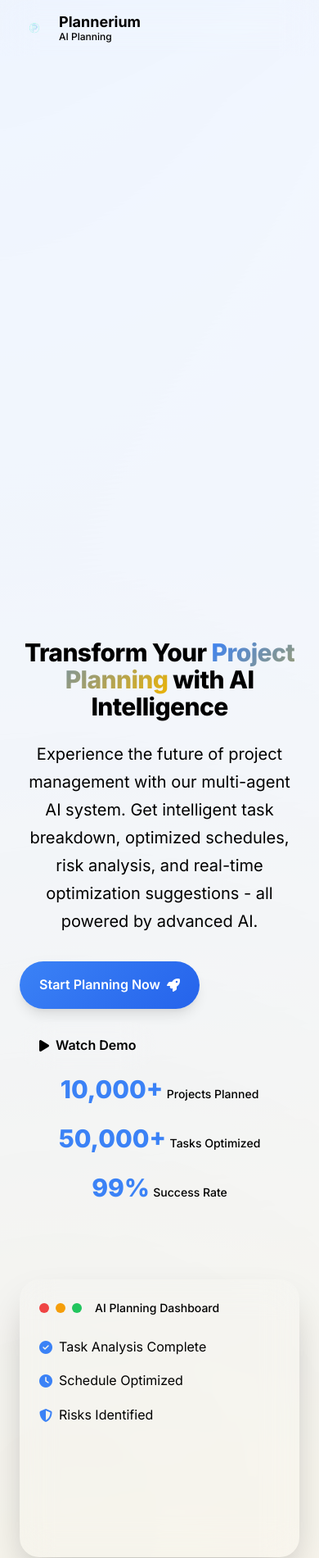
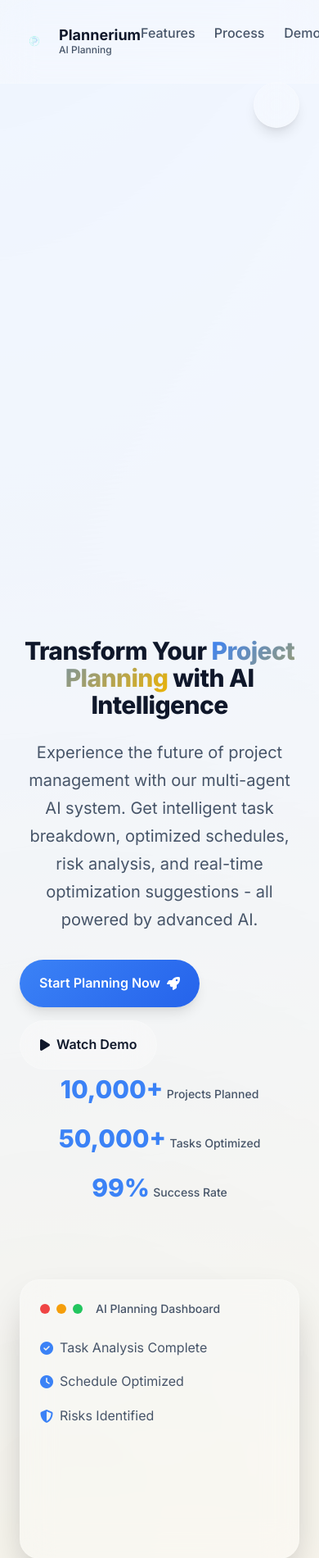
Before and after one commit to Anir6800/Plannerium, a Flask app: page / in a window 390 px wide. Shown: the top 1901 px of the page at 82% size. Run offline with Flask 3, Linux system fonts and the light colour scheme.

Commit message:
feat(ui): implement dark/light theme toggle system and simplify homepage design
- Add comprehensive theme management with localStorage persistence
- Implement theme toggle button with smooth transitions
- Remove navigation toggle and floating elements for cleaner UX
- Simplify footer design and remove PDF download functionality
- Update CTA text and remove sample PDF download option
- Add gradient theme variables for enhanced visual consistency

The changes introduce a modern theme switching capability while streamlining the homepage by removing complex elements like floating animations, mobile nav toggle, and unnecessary features like PDF downloads.

```diff
--- a/static/homepage.css
+++ b/static/homepage.css
@@ -90,6 +90,13 @@
     --shadow-2xl: 0 25px 50px -12px rgba(0, 0, 0, 0.25);
 }
 
+/* Enhanced Theme System */
+:root {
+    --gradient-primary: linear-gradient(135deg, var(--primary-500), var(--primary-600));
+    --gradient-secondary: linear-gradient(135deg, var(--secondary-600), var(--secondary-700));
+    --gradient-accent: linear-gradient(135deg, var(--accent-500), var(--accent-600));
+}
+
 /* Dark Theme */
 [data-theme="dark"] {
     --bg-primary: #0f172a;
@@ -116,6 +126,68 @@
     --border-secondary: #cbd5e1;
     --glass-bg: var(--glass-bg-light);
     --glass-border: var(--glass-border-light);
+    --gradient-primary: linear-gradient(135deg, #3b82f6, #2563eb);
+    --gradient-secondary: linear-gradient(135deg, #475569, #334155);
+    --gradient-accent: linear-gradient(135deg, #eab308, #ca8a04);
+}
+
+/* Theme Toggle Button */
+.theme-toggle {
+    position: fixed;
+    top: 100px;
+    right: 24px;
+    z-index: 1001;
+    width: 56px;
+    height: 56px;
+    border-radius: 50%;
+    background: var(--glass-bg);
+    backdrop-filter: var(--glass-blur);
+    -webkit-backdrop-filter: var(--glass-blur);
+    border: 1px solid var(--glass-border);
+    color: var(--text-primary);
+    cursor: pointer;
+    display: flex;
+    align-items: center;
+    justify-content: center;
+    font-size: 18px;
+    transition: var(--transition-normal);
+    box-shadow: var(--shadow-lg);
+    overflow: hidden;
+}
+
+.theme-toggle:hover {
+    transform: translateY(-2px);
+    box-shadow: var(--shadow-xl);
+    background: var(--bg-secondary);
+}
+
+.theme-toggle:active {
+    transform: translateY(0);
+}
+
+.theme-toggle i {
+    position: absolute;
+    transition: all 0.3s cubic-bezier(0.4, 0, 0.2, 1);
+}
+
+[data-theme="light"] .theme-toggle i.fa-sun {
+    opacity: 1;
+    transform: rotate(0deg) scale(1);
+}
+
+[data-theme="light"] .theme-toggle i.fa-moon {
+    opacity: 0;
+    transform: rotate(-180deg) scale(0.5);
+}
+
+[data-theme="dark"] .theme-toggle i.fa-sun {
+    opacity: 0;
+    transform: rotate(180deg) scale(0.5);
+}
+
+[data-theme="dark"] .theme-toggle i.fa-moon {
+    opacity: 1;
+    transform: rotate(0deg) scale(1);
 }
 
 /* Base Styles */
@@ -360,19 +432,6 @@ body {
     background: linear-gradient(135deg, var(--primary-600), var(--primary-700));
 }
 
-.nav-toggle {
-    display: none;
-    flex-direction: column;
-    gap: 4px;
-    cursor: pointer;
-}
-
-.nav-toggle span {
-    width: 24px;
-    height: 2px;
-    background: var(--text-primary);
-    transition: var(--transition-fast);
-}
 
 /* Hero Section */
 .hero {
@@ -1223,13 +1250,6 @@ body {
         gap: var(--space-4);
     }
 
-    .nav-menu {
-        display: none;
-    }
-
-    .nav-toggle {
-        display: flex;
-    }
 
     .demo-container {
         grid-template-columns: 1fr;
--- a/static/homepage.js
+++ b/static/homepage.js
@@ -1,6 +1,46 @@
 // Homepage Interactive Features
 
 document.addEventListener('DOMContentLoaded', function() {
+    // Theme Management System
+    const initTheme = () => {
+        const savedTheme = localStorage.getItem('plannerium-theme') ||
+                          (window.matchMedia('(prefers-color-scheme: dark)').matches ? 'dark' : 'light');
+        document.documentElement.setAttribute('data-theme', savedTheme);
+        updateThemeIcon(savedTheme);
+    };
+
+    const updateThemeIcon = (theme) => {
+        const themeIcon = document.getElementById('theme-icon');
+        if (themeIcon) {
+            themeIcon.className = theme === 'dark' ? 'fas fa-sun' : 'fas fa-moon';
+        }
+    };
+
+    const toggleTheme = () => {
+        const currentTheme = document.documentElement.getAttribute('data-theme');
+        const newTheme = currentTheme === 'dark' ? 'light' : 'dark';
+
+        document.documentElement.setAttribute('data-theme', newTheme);
+        localStorage.setItem('plannerium-theme', newTheme);
+        updateThemeIcon(newTheme);
+
+        // Add smooth transition effect
+        document.body.style.transition = 'background-color 0.3s ease, color 0.3s ease';
+        setTimeout(() => {
+            document.body.style.transition = '';
+        }, 300);
+    };
+
+    // Initialize theme
+    initTheme();
+
+    // Theme toggle event listener
+    const themeToggle = document.getElementById('theme-toggle');
+    if (themeToggle) {
+        themeToggle.addEventListener('click', toggleTheme);
+    }
+
+
     // Smooth scrolling for navigation links
     const navLinks = document.querySelectorAll('.nav-link[href^="#"]');
     navLinks.forEach(link => {
@@ -26,70 +66,6 @@ document.addEventListener('DOMContentLoaded', function() {
         });
     };
 
-    window.downloadSamplePDF = async function() {
-        const projectData = {
-            project_name: 'Sample AI Project Plan',
-            project_goal: 'Demonstration plan generated by Plannerium.',
-            start_date: '2025-11-15',
-            deadline: '2026-01-15',
-            hours_per_week: 20,
-            task_breakdown: [
-                { task: 'Discovery', duration: '1 week' },
-                { task: 'Design', duration: '2 weeks' },
-                { task: 'Implementation', duration: '4 weeks' },
-                { task: 'QA', duration: '2 weeks' }
-            ],
-            schedule: {
-                title: 'Schedule Overview',
-                phases: [
-                    { phase: 'Init', weeks: 'Week 1' },
-                    { phase: 'Build', weeks: 'Weeks 2-6' },
-                    { phase: 'QA', weeks: 'Weeks 7-8' }
-                ]
-            },
-            risk_analysis: {
-                title: 'Risk Analysis',
-                risks: [
-                    { level: 'Low', description: 'Timeline variance' },
-                    { level: 'Medium', description: 'Integration delays' },
-                    { level: 'High', description: 'Resource availability' }
-                ]
-            }
-        };
-
-        try {
-            const response = await fetch('/api/export_pdf', {
-                method: 'POST',
-                headers: {
-                    'Content-Type': 'application/json'
-                },
-                body: JSON.stringify({ project_data: projectData })
-            });
-
-            const data = await response.json();
-
-            if (response.ok) {
-                const byteCharacters = atob(data.pdf_content);
-                const byteNumbers = new Array(byteCharacters.length);
-                for (let i = 0; i < byteCharacters.length; i++) {
-                    byteNumbers[i] = byteCharacters.charCodeAt(i);
-                }
-                const byteArray = new Uint8Array(byteNumbers);
-                const blob = new Blob([byteArray], { type: 'application/pdf' });
-                const url = window.URL.createObjectURL(blob);
-                const a = document.createElement('a');
-                a.style.display = 'none';
-                a.href = url;
-                a.download = data.filename || 'plannerium-sample-plan.pdf';
-                document.body.appendChild(a);
-                a.click();
-                window.URL.revokeObjectURL(url);
-            }
-        } catch (e) {
-            console.error(e);
-            alert('Failed to download sample PDF');
-        }
-    };
 
     window.runDemo = async function() {
         const demoButton = document.querySelector('#demo button[onclick="runDemo()"]');
--- a/templates/homepage.html
+++ b/templates/homepage.html
@@ -9,6 +9,12 @@
     <link href="https://fonts.googleapis.com/css2?family=Inter:wght@300;400;500;600;700;800&display=swap" rel="stylesheet">
 </head>
 <body>
+    <!-- Theme Toggle -->
+    <button class="theme-toggle" id="theme-toggle" aria-label="Toggle dark/light theme">
+        <i class="fas fa-sun" id="theme-icon"></i>
+        <i class="fas fa-moon"></i>
+    </button>
+
     <!-- Navigation -->
     <nav class="navbar">
         <div class="nav-container">
@@ -31,11 +37,6 @@
                     <i class="fas fa-arrow-right"></i>
                 </a>
             </div>
-            <div class="nav-toggle">
-                <span></span>
-                <span></span>
-                <span></span>
-            </div>
         </div>
     </nav>
 
@@ -43,23 +44,6 @@
     <section class="hero">
         <div class="hero-background">
             <div class="gradient-mesh"></div>
-            <div class="floating-elements">
-                <div class="float-element" data-speed="0.5">
-                    <i class="fas fa-lightbulb"></i>
-                </div>
-                <div class="float-element" data-speed="0.8">
-                    <i class="fas fa-calendar-check"></i>
-                </div>
-                <div class="float-element" data-speed="0.3">
-                    <i class="fas fa-chart-line"></i>
-                </div>
-                <div class="float-element" data-speed="0.6">
-                    <i class="fas fa-robot"></i>
-                </div>
-                <div class="float-element" data-speed="0.9">
-                    <i class="fas fa-cogs"></i>
-                </div>
-            </div>
         </div>
         <div class="hero-content">
             <div class="hero-text">
@@ -122,10 +106,10 @@
                             <span>Risks Identified</span>
                         </div>
                         <div class="preview-chart">
-                            <div class="chart-bar" style="height: 60%"></div>
-                            <div class="chart-bar" style="height: 80%"></div>
-                            <div class="chart-bar" style="height: 45%"></div>
-                            <div class="chart-bar" style="height: 90%"></div>
+                            <div class="chart-bar"></div>
+                            <div class="chart-bar"></div>
+                            <div class="chart-bar"></div>
+                            <div class="chart-bar"></div>
                         </div>
                     </div>
                 </div>
@@ -311,12 +295,11 @@
             <div class="demo-container">
                 <div class="demo-input">
                     <h3>Try It Yourself</h3>
-                    <p>Enter a project idea and watch our AI create a complete plan:</p>
+                    <p>Enter a project idea and see the AI in action:</p>
                     <form class="demo-form" onsubmit="event.preventDefault(); runDemo();">
-                        <label for="demo-input" class="sr-only">Project idea</label>
-                        <textarea id="demo-input" class="demo-textarea" rows="6" aria-label="Project idea input" placeholder="e.g., Build a mobile app for task management with team collaboration features, deadline in 3 months, 15 hours per week available..."></textarea>
+                        <textarea id="demo-input" class="demo-textarea" rows="4" placeholder="Describe your project idea..."></textarea>
                         <div class="demo-form-actions">
-                            <button id="demo-generate" class="demo-generate glass-button primary" type="button" onclick="runDemo()" aria-live="polite">
+                            <button id="demo-generate" class="demo-generate glass-button primary" type="button" onclick="runDemo()">
                                 <i class="fas fa-magic"></i>
                                 <span>Generate Plan</span>
                             </button>
@@ -345,79 +328,30 @@
                 <p>Join thousands of users who have revolutionized their project management with AI-powered planning.</p>
                 <div class="cta-buttons">
                     <a href="/app" class="cta-button primary large">
-                        <span>Start Planning Free</span>
+                        <span>Start Planning Now</span>
                         <i class="fas fa-rocket"></i>
-                    </a>
-                    <a href="#" class="glass-button secondary" onclick="downloadSamplePDF(); return false;">
-                        <i class="fas fa-file-pdf"></i>
-                        <span>Download Sample PDF</span>
                     </a>
                 </div>
                 <div class="cta-features">
                     <div class="cta-feature">
                         <i class="fas fa-check"></i>
-                        <span>Free to get started</span>
+                        <span>Free to start</span>
                     </div>
                     <div class="cta-feature">
                         <i class="fas fa-check"></i>
-                        <span>No credit card required</span>
-                    </div>
-                    <div class="cta-feature">
-                        <i class="fas fa-check"></i>
-                        <span>Cancel anytime</span>
+                        <span>No setup required</span>
                     </div>
                 </div>
             </div>
         </div>
     </section>
 
-    <!-- Footer -->
-    <footer class="footer">
+    <!-- Simple Footer -->
+    <footer class="simple-footer">
         <div class="container">
-            <div class="footer-content">
-                <div class="footer-brand">
-                    <div class="logo-container">
-                        <img src="{{ url_for('static', filename='image/logo-of-Plannerium-horizontal-with-tagline.png') }}" alt="Plannerium Logo" class="footer-logo-image">
-                    </div>
-                    <p>Intelligent multi-agent planning system powered by advanced AI technology.</p>
-                    <div class="social-links">
-                        <a href="#" class="social-link"><i class="fab fa-twitter"></i></a>
-                        <a href="#" class="social-link"><i class="fab fa-linkedin"></i></a>
-                        <a href="#" class="social-link"><i class="fab fa-github"></i></a>
-                        <a href="#" class="social-link"><i class="fab fa-youtube"></i></a>
-                    </div>
-                </div>
-                <div class="footer-links">
-                    <div class="footer-column">
-                        <h4>Product</h4>
-                        <a href="#features" class="footer-link scroll-link">Features</a>
-                        <a href="#" class="footer-link">Pricing</a>
-                        <a href="#" class="footer-link">API</a>
-                        <a href="#" class="footer-link">Integrations</a>
-                    </div>
-                    <div class="footer-column">
-                        <h4>Resources</h4>
-                        <a href="#" class="footer-link">Documentation</a>
-                        <a href="#" class="footer-link">Tutorials</a>
-                        <a href="#" class="footer-link">Blog</a>
-                        <a href="#" class="footer-link">Support</a>
-                    </div>
-                    <div class="footer-column">
-                        <h4>Company</h4>
-                        <a href="#" class="footer-link">About</a>
-                        <a href="#" class="footer-link">Careers</a>
-                        <a href="#" class="footer-link">Contact</a>
-                        <a href="#" class="footer-link">Privacy</a>
-                    </div>
-                </div>
-            </div>
-            <div class="footer-bottom">
-                <p>&copy; 2024 Plannerium. All rights reserved.</p>
-                <div class="footer-legal">
-                    <a href="#" class="footer-link">Terms</a>
-                    <a href="#" class="footer-link">Privacy</a>
-                    <a href="#" class="footer-link">Cookies</a>
-                </div>
+            <div class="footer-logo-section">
+                <img src="/image/logo-of-Plannerium-horizontal-with-tagline.png" alt="Plannerium Logo" class="footer-logo">
+                <p class="footer-tagline">Powered by AI • Built by Aniruddh Rathod</p>
             </div>
         </div>
     </footer>
```
Also changed, not shown: other parts of static/homepage.css (+50 -79 lines).
